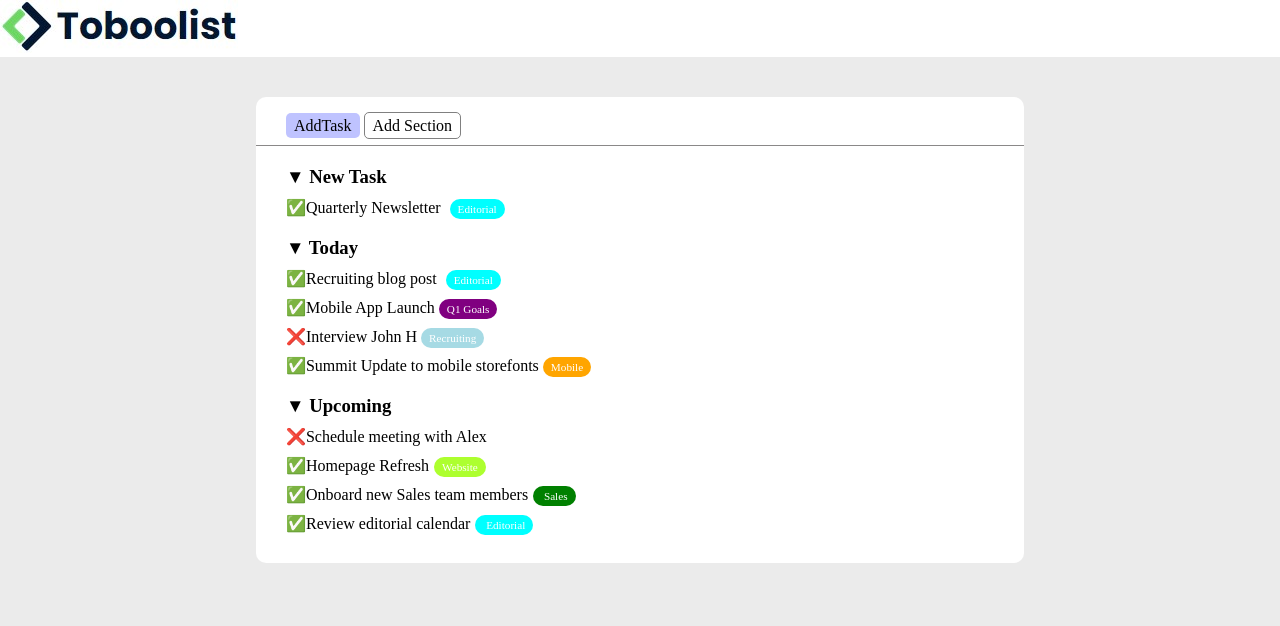
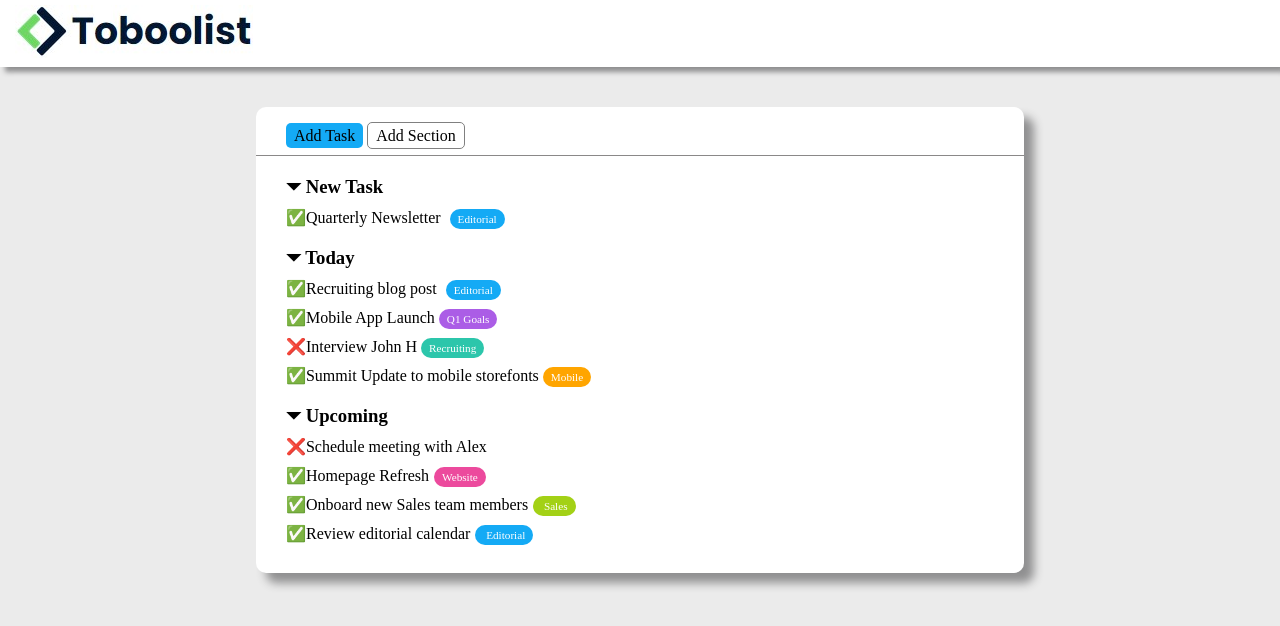
Before and after one commit to Synapse-ITA/html-css-toboolist, a plain HTML site: page index.html in a window 1280 px wide. Drawn offline with Linux system fonts and the light colour scheme.

Commit message:
project done + bonus add

```diff
--- a/css/style.css
+++ b/css/style.css
@@ -6,6 +6,10 @@
 
 .border-header {
     background-color: rgb(255, 255, 255);
+    padding-top: 5px;
+    padding-bottom: 5px;
+    padding-left: 15px;
+    box-shadow: 5px 5px 5px rgb(144, 144, 145);
 }
 
 .border-main {
@@ -16,6 +20,7 @@
     padding-bottom: 30px;
     padding-top: 10px;
     border-radius: 10px;
+    box-shadow: 10px 10px 10px rgb(144, 144, 145);
 }
 
 .bg-titolo {
@@ -28,7 +33,7 @@ body {
 
 /* SEZIONE SPAN */
 .editorial {
-    background-color: aqua;
+    background-color: rgb(20, 170, 245);
     color: white;
     border-radius: 10px;
     text-align: center;
@@ -38,7 +43,7 @@ body {
 }
 
 .q1 {
-    background-color: purple;
+    background-color: rgb(171, 93, 230);
     color: white;
     border-radius: 10px;
     text-align: center;
@@ -48,7 +53,7 @@ body {
 }
 
 .recruit {
-    background-color: rgb(166, 218, 228);
+    background-color: rgb(44, 198, 171);
     color: white;
     border-radius: 10px;
     text-align: center;
@@ -66,7 +71,7 @@ body {
 }
 
 .web {
-    background-color: greenyellow;
+    background-color: rgb(236, 74, 157);
     color: white;
     border-radius: 10px;
     text-align: center;
@@ -76,7 +81,7 @@ body {
 }
 
 .sales {
-    background-color: green;
+    background-color: rgb(163, 209, 22);
     color: white;
     border-radius: 10px;
     text-align: center;
@@ -86,7 +91,7 @@ body {
 }
 
 .task {
-    background-color: rgb(191, 195, 255);
+    background-color: rgb(20, 170, 245);
     border-radius: 5px;
     text-align: center;
     padding: 4px 8px;
--- a/index.html
+++ b/index.html
@@ -22,14 +22,14 @@
         <div class="border-main">
             <section>
                 <div class="bg-titolo">
-                    <p class="m-left m-topbot"><span class="task">AddTask</span> <span class="section">Add Section</span></p>
+                    <p class="m-left m-topbot"><span class="task">Add Task</span> <span class="section">Add Section</span></p>
                 </div>
             </section>
 
             <!-- PRIMA SEZIONE-->
             <section>
                 <div class="space-didascalie">
-                    <h3>&#x25BC; New Task</h3>
+                    <h3>&#9207; New Task</h3>
                     <p>&#9989;Quarterly Newsletter <span class="editorial">Editorial</span></p>
                 </div>
             </section>
@@ -37,7 +37,7 @@
             <!-- SECONDA SEZIONE-->
             <section>
                 <div class="space-didascalie">
-                    <h3>&#x25BC; Today</h3>
+                    <h3>&#9207; Today</h3>
                     <p>&#9989;Recruiting blog post <span class="editorial">Editorial</span></p>
                     <p>&#9989;Mobile App Launch <span class="q1"> Q1 Goals</span></p>
                     <p>&#10060;Interview John H <span class="recruit"> Recruiting</span></p>
@@ -49,7 +49,7 @@
             <!--TERZA SEZIONE-->
             <section>
                 <div class="space-didascalie">
-                    <h3>&#x25BC; Upcoming</h3>
+                    <h3>&#9207; Upcoming</h3>
                     <p>&#10060;Schedule meeting with Alex</p>
                     <p>&#9989;Homepage Refresh<span class="web">Website</span></p>
                     <p>&#9989;Onboard new Sales team members<span class="sales"> Sales</span></p>
```
